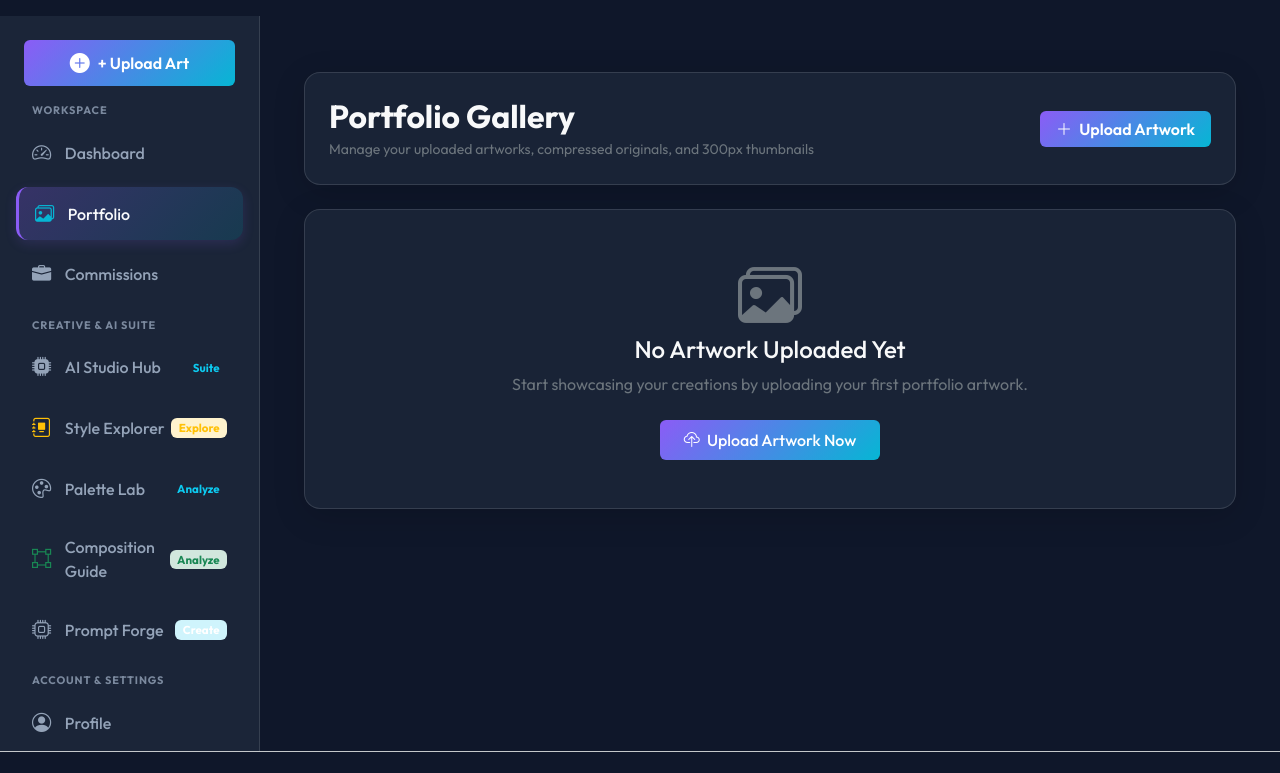
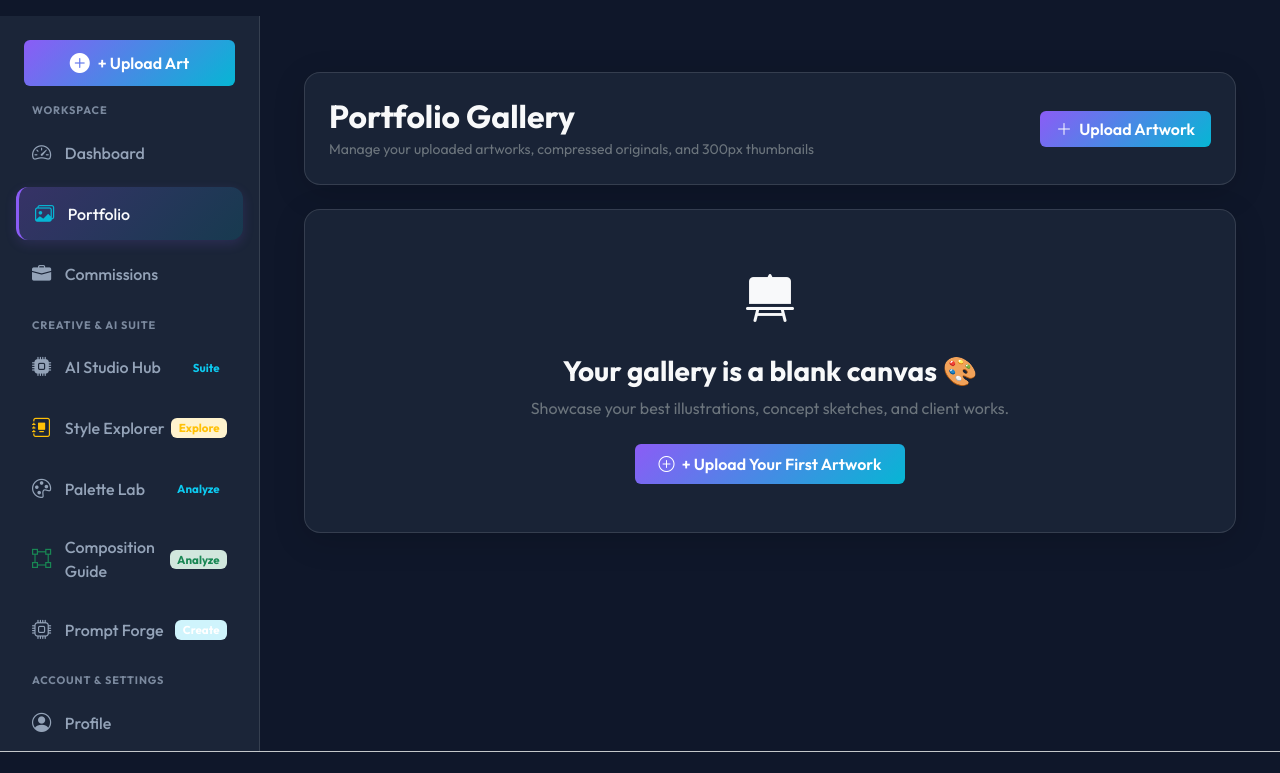
Before and after one commit to TanishaBhalekar/ArtistryHub, a Flask app: page /portfolio/ in a window 1280 px wide. Shown: the part 63-836 px from the top of the page. Run offline with Flask 3, Linux system fonts and the light colour scheme; the visitor is signed in with stand-in values (Sample User, id 1); data that the repository does not hold is empty; some libraries are stand-ins or nearby versions.

Commit message:
Audit and upgrade empty states across Portfolio, Commissions, and AI Lab pages
- Add blank canvas empty state with upload CTA to Portfolio gallery
- Add clear pipeline empty state banner with project creation trigger to Commissions manager
- Add color recipe and composition guide empty states with reference upload actions to AI Studio tools

```diff
--- a/templates/portfolio/index.html
+++ b/templates/portfolio/index.html
@@ -57,12 +57,14 @@
             {% endfor %}
         </div>
     {% else %}
-        <div class="frosted-glass p-5 text-center my-4">
-            <i class="bi bi-images display-3 text-secondary mb-3"></i>
-            <h4>No Artwork Uploaded Yet</h4>
-            <p class="text-secondary mb-4">Start showcasing your creations by uploading your first portfolio artwork.</p>
-            <a href="{{ url_for('portfolio.upload') }}" class="btn btn-gradient px-4 py-2">
-                <i class="bi bi-cloud-upload me-1"></i> Upload Artwork Now
+        <div class="frosted-glass p-5 text-center my-4 animate-fade-in">
+            <div class="mx-auto mb-3 bg-purple-subtle text-accent rounded-circle d-flex align-items-center justify-content-center" style="width: 80px; height: 80px;">
+                <i class="bi bi-easel2-fill display-5"></i>
+            </div>
+            <h3 class="fw-bold text-light mb-2">Your gallery is a blank canvas 🎨</h3>
+            <p class="text-secondary max-w-md mx-auto mb-4">Showcase your best illustrations, concept sketches, and client works.</p>
+            <a href="{{ url_for('portfolio.upload') }}" class="btn btn-gradient px-4 py-2 fw-semibold">
+                <i class="bi bi-plus-circle me-1"></i> + Upload Your First Artwork
             </a>
         </div>
     {% endif %}
```
Also changed, not shown: templates/ai/composition.html (+11 -4 lines), templates/ai/palette.html (+11 -4 lines), templates/commissions/index.html (+14 -0 lines).
